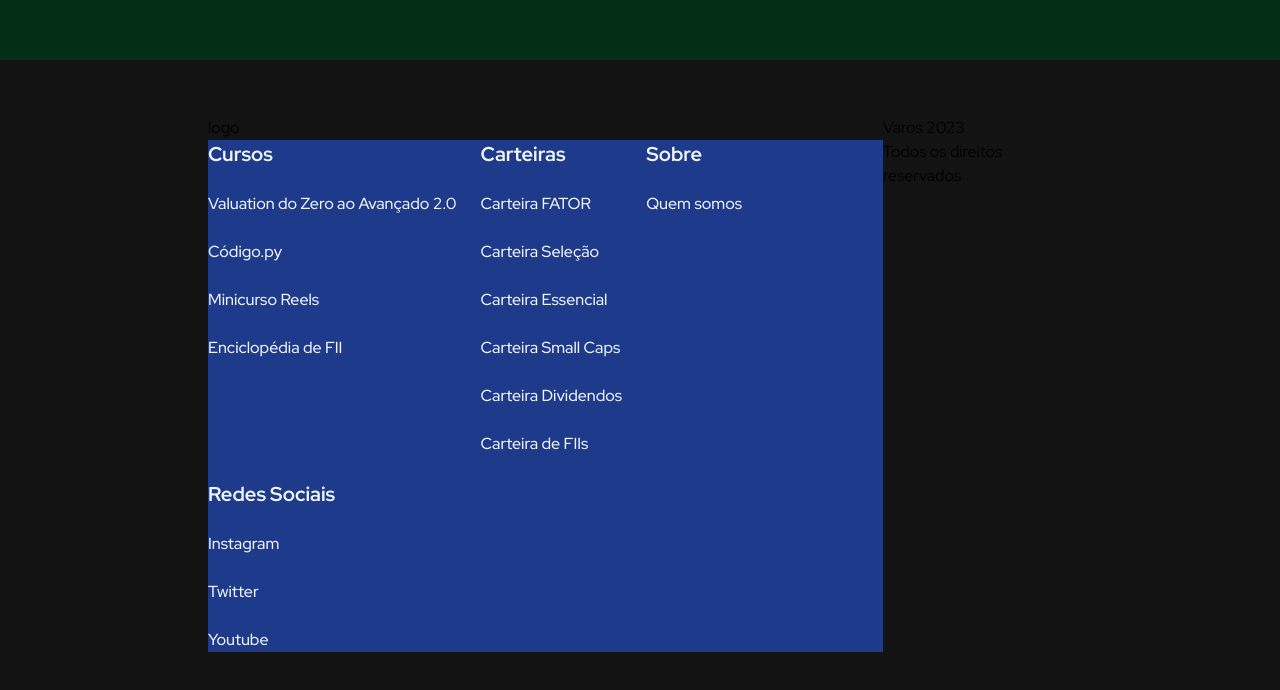
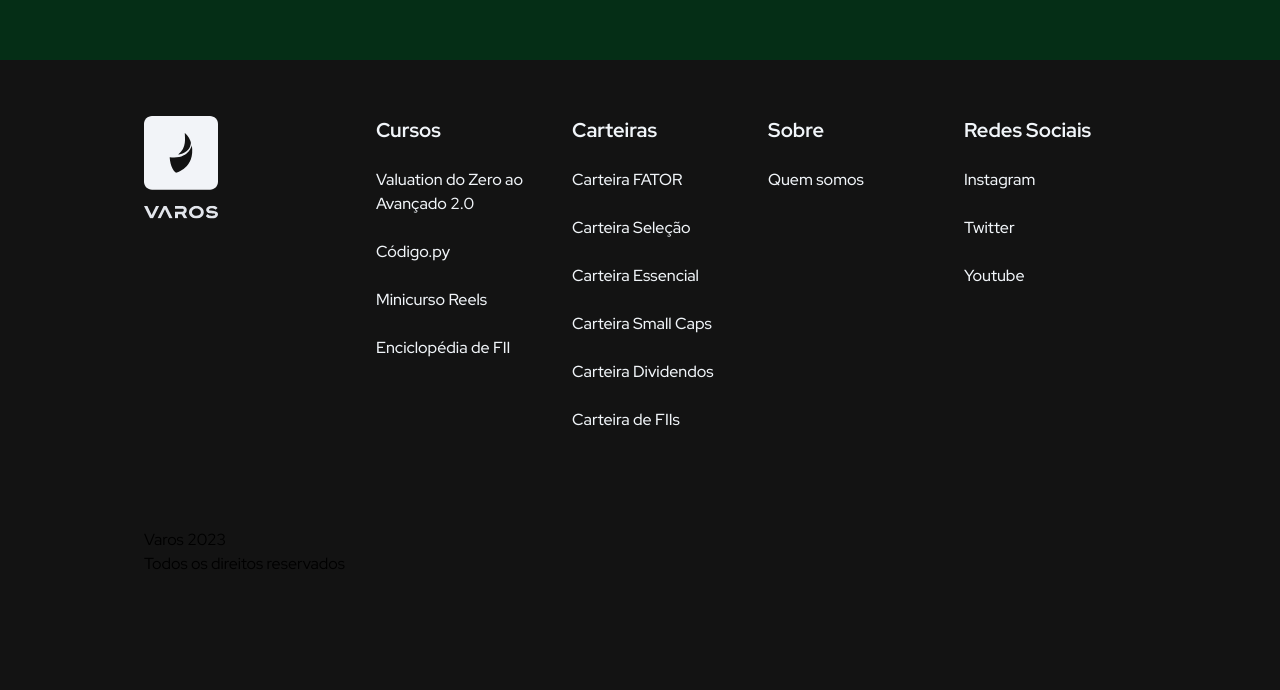
Before and after one commit to guipaex/varos, a Next.js app: page / in a window 1280 px wide. Shown: the part 904-1594 px from the top of the page. After the commit the page ends 1536 px from the top, so only its background shows below. Built offline with nearby package versions, Linux system fonts and the light colour scheme.

Commit message:
:sparkles: feat: finish footer

```diff
--- a/src/app/components/Footer.tsx
+++ b/src/app/components/Footer.tsx
@@ -1,10 +1,13 @@
+import Image from "next/image";
+import logo from "../assets/logo-footer.svg";
+
 export default function Footer() {
   return (
-    <footer className='flex flex-col py-14 px-4 mobile:px-8 tablet:px-36 max-w-[1152px] mx-auto mobile:flex-row'>
-      <div className='flex justify-between flex-wrap'>
-        <h1>logo</h1>
-        <div className='flex gap-6 bg-blue-900 flex-wrap'>
-          <section className='flex flex-col gap-6'>
+    <footer className='flex flex-col py-14 px-4 mobile:px-8 tablet:px-36 mx-auto '>
+      <div className='flex justify-between flex-wrap items-start mb-12'>
+        <Image src={logo} alt='logo' className='mb-14' />
+        <div className='flex gap-6 flex-wrap items-start max-w-[858px]'>
+          <section className=' w-[172px] flex flex-col gap-6 mb-12'>
             <h3 className='text-slate-100 text-xl font-bold'>Cursos</h3>
             <a href='#' className='text-slate-100 text-base font-medium'>
               Valuation do Zero ao Avançado 2.0
@@ -19,7 +22,7 @@ export default function Footer() {
               Enciclopédia de FII
             </a>
           </section>
-          <section className='flex flex-col gap-6'>
+          <section className=' w-[172px] flex flex-col gap-6 mb-12'>
             <h3 className='text-slate-100 text-xl font-bold'>Carteiras</h3>
             <a href='#' className='text-slate-100 text-base font-medium'>
               Carteira FATOR
@@ -40,13 +43,13 @@ export default function Footer() {
               Carteira de FIIs
             </a>
           </section>
-          <section className='flex flex-col gap-6'>
+          <section className=' w-[172px] flex flex-col gap-6'>
             <h3 className='text-slate-100 text-xl font-bold'>Sobre</h3>
             <a href='#' className='text-slate-100 text-base font-medium'>
               Quem somos
             </a>
           </section>
-          <section className='flex flex-col gap-6'>
+          <section className=' w-[172px] flex flex-col gap-6'>
             <h3 className='text-slate-100 text-xl font-bold'>Redes Sociais</h3>
             <a href='#' className='text-slate-100 text-base font-medium'>
               Instagram
```
Also changed, not shown: src/app/assets/logo-footer.svg (added).
